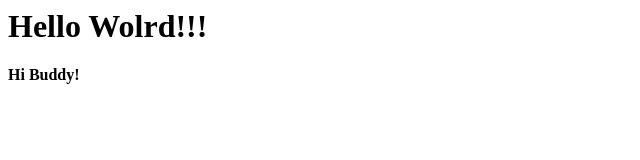
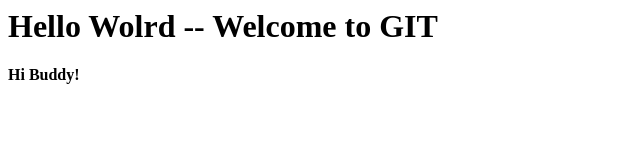
Before and after one commit to aditirai2306/Git_Demo_FCDP_TataPower, a plain HTML site: page index.html in a window 1280 px wide. Shown: the whole page, without its empty margins (0-640 px from the left). Drawn offline with Linux system fonts and the light colour scheme.

Commit message:
Modifying text

```diff
--- a/index.html
+++ b/index.html
@@ -1,2 +1,2 @@
-<h1>Hello Wolrd!!!</h1>
+<h1>Hello Wolrd -- Welcome to GIT</h1>
 <B> Hi Buddy!</B>
```
